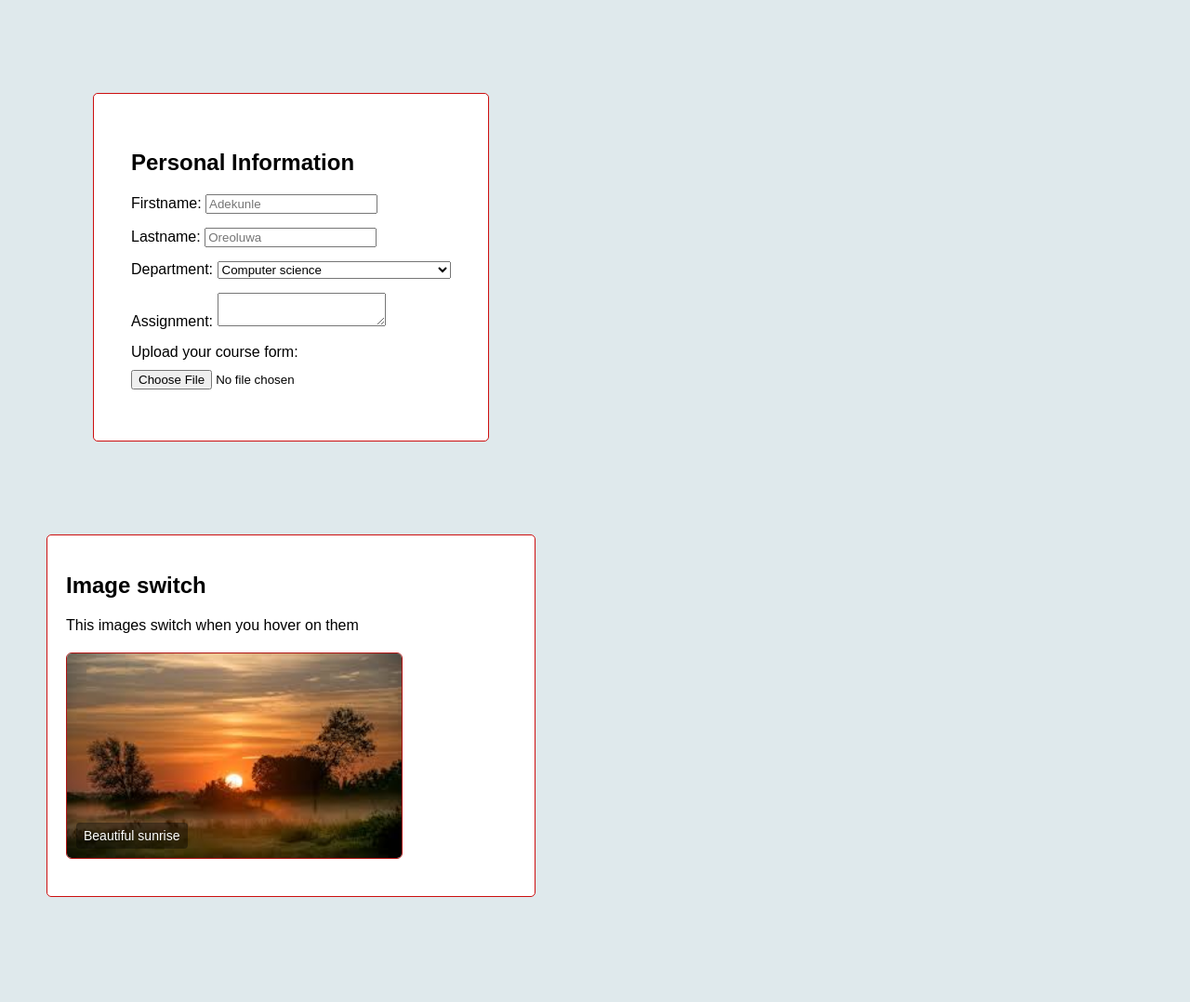
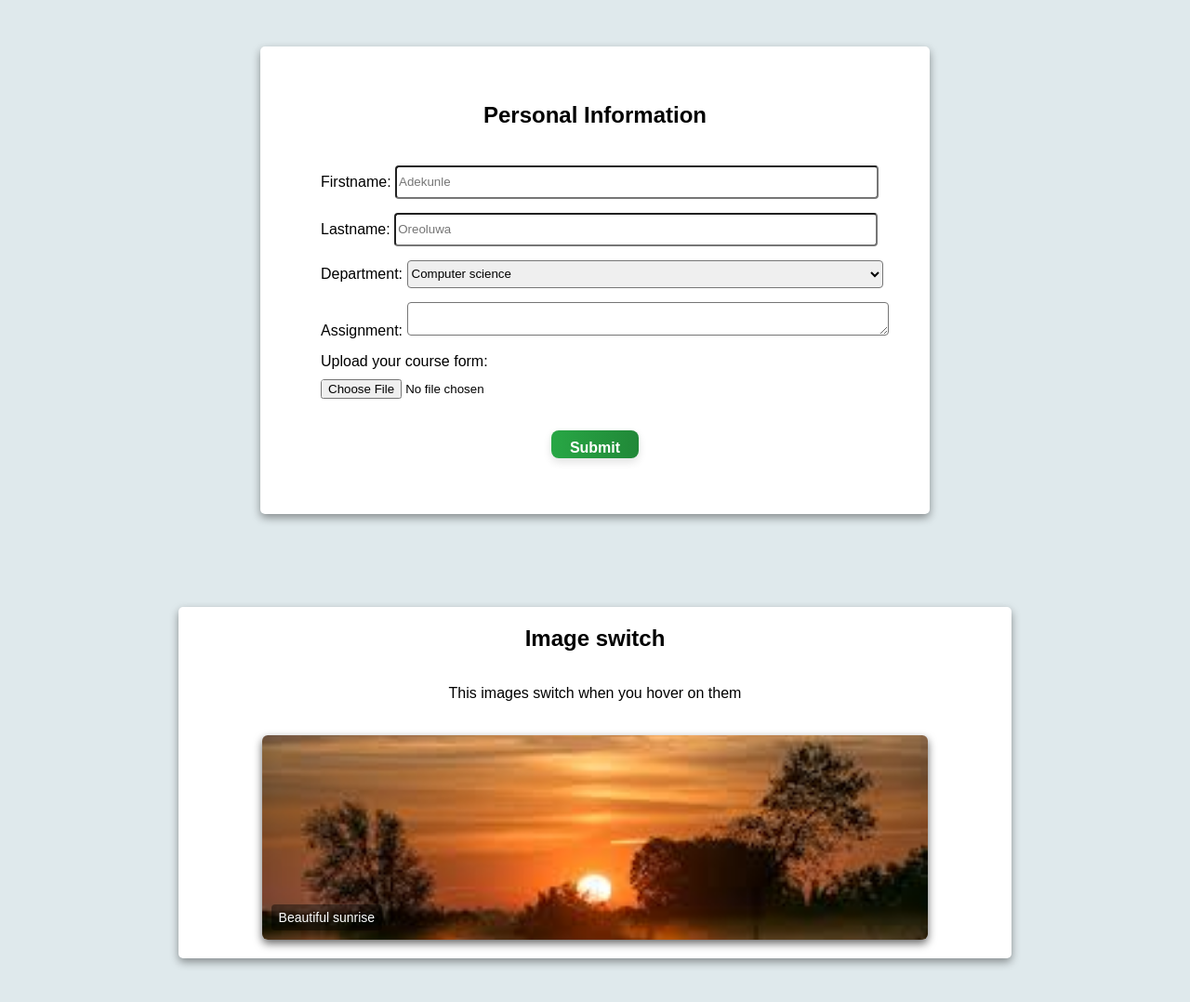
Before and after one commit to oreoluwadekunle/web-development-projects, a plain HTML site: page csc-339-project/details.html in a window 1280 px wide. Shown: the whole page at 93% size. Before the commit the page ends 1015 px from the top, so only its background shows below. Drawn offline with Linux system fonts and the light colour scheme.

Commit message:
Added a submit button to the information gathering form

```diff
--- a/csc-339-project/details.html
+++ b/csc-339-project/details.html
@@ -51,7 +51,10 @@
           </div>
           <div class="form-group" id="file-upload">
             <label>Upload your course form: </label>
-            <input type="file" accept="image/*,.pdf" />
+            <input type="file" accept="image/*,.pdf"  />
+          </div>
+          <div  id="submit-btn">
+            <input type="submit" value="Submit" />
           </div>
         </form>
       </section>
--- a/csc-339-project/index.css
+++ b/csc-339-project/index.css
@@ -3,20 +3,56 @@ body {
     padding: 0;
     font-family: Arial, sans-serif;
     background-color: #dfe9ec;
+}
+
+main {
     display: flex;
+    flex-direction: column;
+    align-items: center;
+    justify-content: center;
+    width: 100%;
 }
 
 #main-sect {
-    border: 1px solid #cc0f0f;
+    border: 1px none #cc0f0f;
     border-radius: 5px;
     padding: 40px;
-    margin: 100px;
+    margin: 50px;
     background-color: #fff;
+    width: 50%;
+    overflow: hidden;
+    display: flex;
+    flex-direction: column;
+    align-items: center;
+    box-shadow: 0 4px 10px rgba(0, 0, 0, 0.4);
+}
+
+form {
+    display: flex;
+    flex-direction: column;
+    align-items: center;
+    width: 100%;
+    border: 1px none #af1212;
+    padding: 20px ;
+
 }
 
 
 .form-group {
     margin-bottom: 15px;
+    width: 100% ;
+    border: 1px none #af1212;
+    padding-left: 50px;
+
+}
+
+form input,
+select,
+textarea {
+    width: 80%;
+    border-radius: 4px;
+    height: 30px;
+    /*margin-left: 10px;*/
 }
 
 #file-upload label {
@@ -28,25 +64,77 @@ body {
 #file-upload input {
     margin-top: 10px;
     display: block;
+    width: 80%;
+
+}
+
+
+
+/* Submit button styling */
+#submit-btn {
+    text-align: center;
+    margin-top: 10px;
+}
+
+#submit-btn input[type="submit"] {
+    display: inline-block;
+    width: auto;
+    padding: 10px 20px;
+    font-size: 16px;
+    font-weight: 600;
+    color: #ffffff;
+    background: linear-gradient(90deg, #28a745 0%, #218838 100%);
+    border: none;
+    border-radius: 8px;
+    cursor: pointer;
+    box-shadow: 0 4px 10px rgba(0, 0, 0, 0.12);
+    transition: transform 0.15s ease, box-shadow 0.15s ease, opacity 0.15s ease;
+}
+
+#submit-btn input[type="submit"]:hover {
+    transform: translateY(-2px);
+    box-shadow: 0 8px 18px rgba(0, 0, 0, 0.18);
+}
+
+#submit-btn input[type="submit"]:active {
+    transform: translateY(0);
+    color: black;
+}
+
+#submit-btn input[type="submit"]:focus {
+    outline: 3px solid rgba(33, 136, 56, 0.18);
+    outline-offset: 2px;
+}
+
+#submit-btn input[type="submit"][disabled] {
+    opacity: 0.6;
+    cursor: not-allowed;
 }
 
 #image-switch {
     margin: 50px;
-    padding: 20px;
-    border: 1px solid #cc0f0f;
+    /*padding: 20px;*/
+    border: 1px none #cc0f0f;
     border-radius: 5px;
     background-color: #fff;
+    display: flex;
+    flex-direction: column;
+    justify-content: center;
+    align-items: center;
+    width: 70%;
+    box-shadow: 0 4px 10px rgba(0, 0, 0, 0.4);
 }
 
 /* Image swap: single visible image, other slides in on hover */
 .img-swap {
     position: relative;
-    width: 360px;
+    width: 80%;
     height: 220px;
     overflow: hidden;
     margin: 20px 0;
     border-radius: 6px;
-    border: 1px solid #af1212;
+    border: 1px none #af1212;
+    box-shadow: 0 4px 10px rgba(0, 0, 0, 0.6);
 }
 
 .img-swap img {
```
